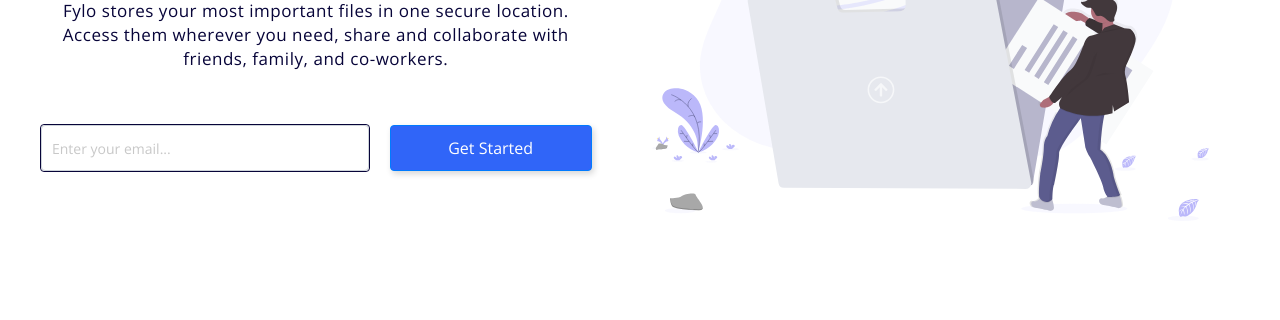
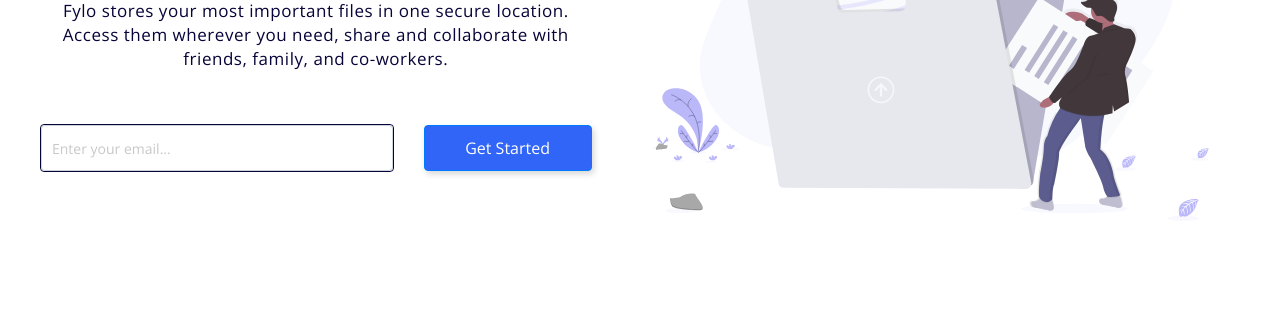
Before and after one commit to darrylrachel/fem-fylo, a plain HTML site: page index.html in a window 1280 px wide. Shown: the part 480-800 px from the top of the page. Drawn offline with nearby package versions, Linux system fonts and the light colour scheme.

Commit message:
Fixed hero button and form sizing issue

```diff
--- a/app/sass/main.scss
+++ b/app/sass/main.scss
@@ -494,11 +494,11 @@
 
 						.hero__form-input {
 							width: 75%;
-							margin-right: 20px;
+							margin-right: 30px;
 						}
 
 						.hero__form-btn {
-							width: 45%;
+							width: 35%;
 							margin-top: 0;
 							color: #fff;
 							border-radius: 4px;
```
Also changed, not shown: dist/main.css.
